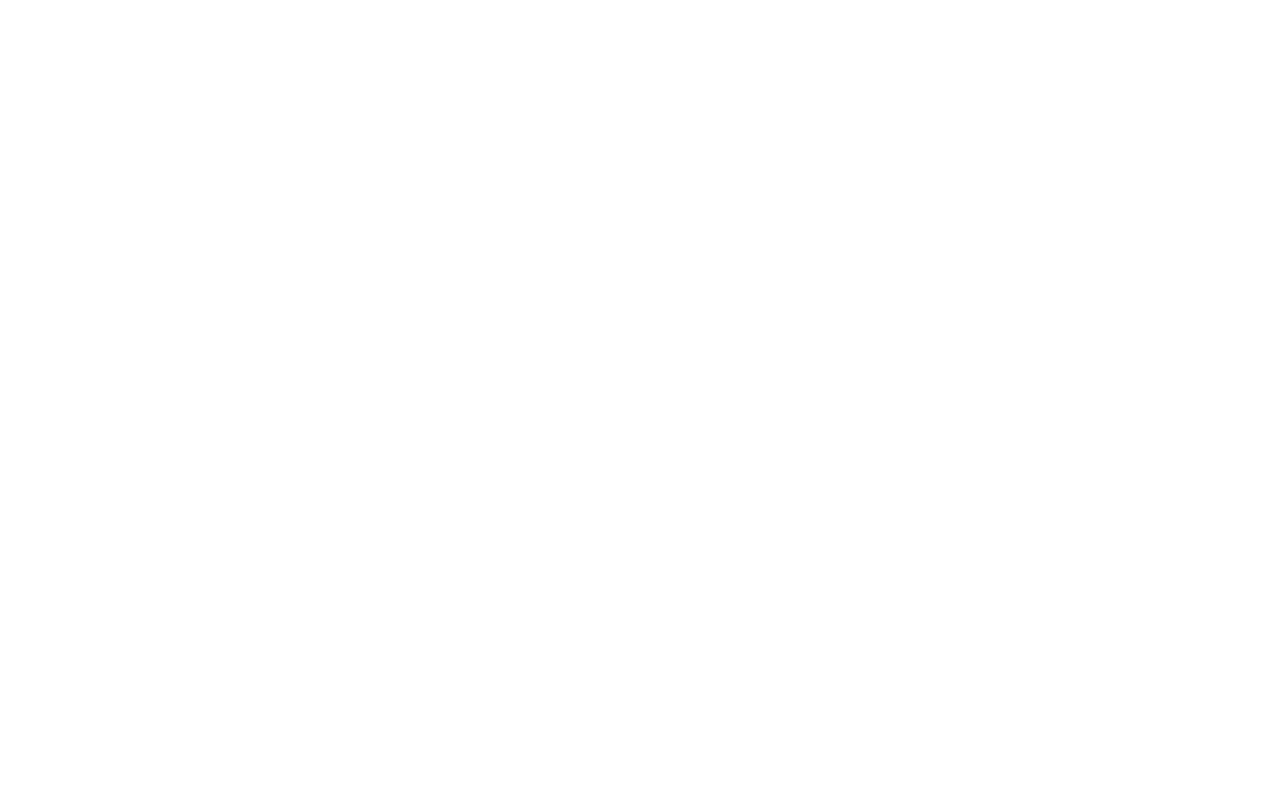
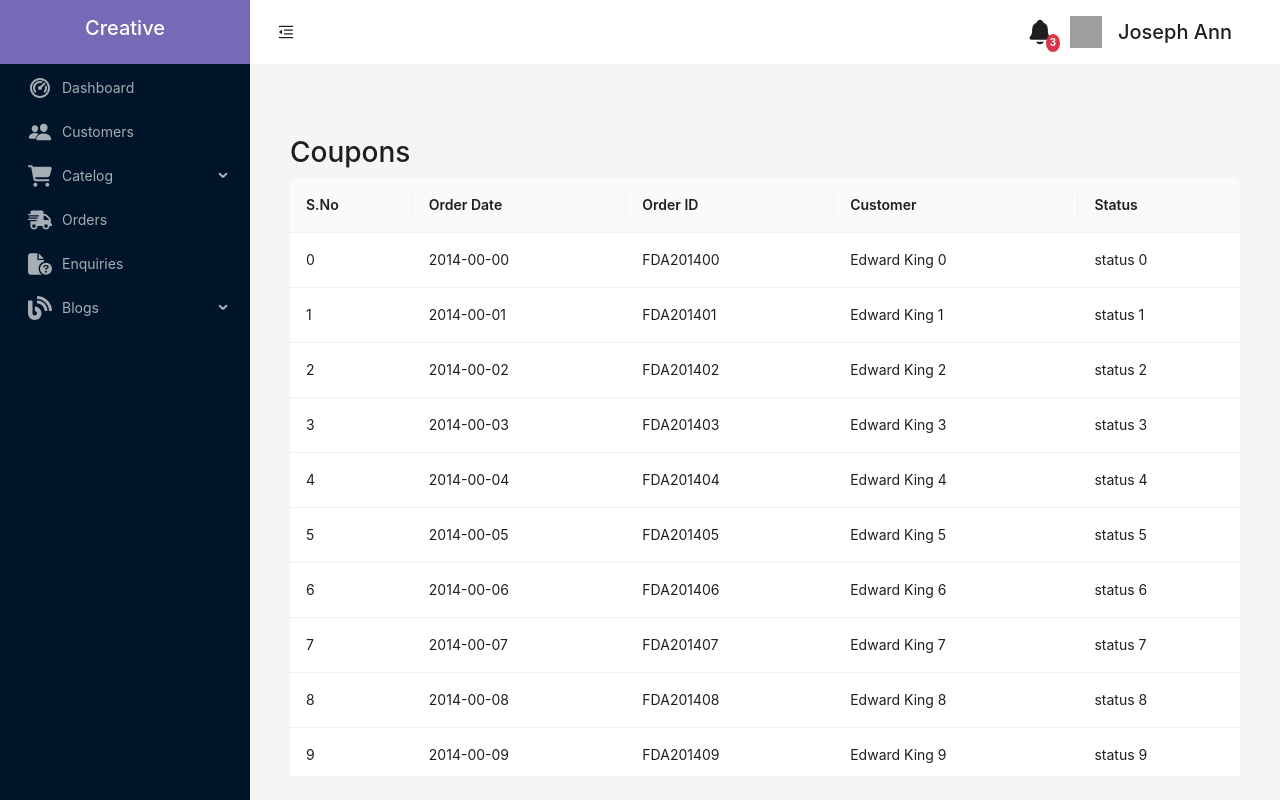
Before and after one commit to vishnuelayi/ecommerce-admin-front-end, a React (Create React App) app: page /admin/coupon-list in a window 1280 px wide. Before the commit this address had no page. Built offline with nearby package versions, Linux system fonts and the light colour scheme; grey boxes are pictures that could not be loaded.

Commit message:
added AddCoupon page and CouponList page

```diff
--- a/src/App.js
+++ b/src/App.js
@@ -19,6 +19,8 @@
 import AddBlogCat from "./pages/AddBlogCat";
 import AddColor from "./pages/Color";
 import AddBrand from "./pages/AddBrand";
+import AddCoupon from "./pages/AddCoupon";
+import CouponList from "./pages/CouponList";
 
 function App() {
   return (
@@ -43,6 +45,8 @@
           <Route path="add-brand" element={<AddBrand />} />
           <Route path="brand-list" element={<BrandList />} />
           <Route path="product-list" element={<ProductList />} />
+          <Route path="add-coupon" element={<AddCoupon />} />
+          <Route path="coupon-list" element={<CouponList />} />
         </Route>
       </Routes>
     </Router>
--- a/src/components/MainLayout.jsx
+++ b/src/components/MainLayout.jsx
@@ -18,6 +18,8 @@
 import { GrBlog as BlogCategoryIcon } from "react-icons/gr";
 import { MdOutlineNoteAdd as AddBlogCategory } from "react-icons/md";
 import { IoNotifications as NotificationIcon } from "react-icons/io5";
+import { RiCoupon2Fill as CouponIcon } from "react-icons/ri";
+import { RiAddCircleFill as AddIcon } from "react-icons/ri";
 import {
   MenuFoldOutlined,
   MenuUnfoldOutlined,
@@ -107,6 +109,16 @@
                   icon: <ColorListIcon className="fs-4" />,
                   label: "Color List",
                 },
+                {
+                  key: "add-coupon",
+                  icon: <AddIcon className="fs-4" />,
+                  label: "Add Coupon",
+                },
+                {
+                  key: "coupon-list",
+                  icon: <CouponIcon className="fs-4" />,
+                  label: "Coupon List",
+                }
               ],
             },
             {
--- /dev/null
+++ b/src/pages/AddCoupon.jsx
@@ -0,0 +1,35 @@
+import React from "react";
+import CostumInput from "../components/CostumInput";
+
+function AddCoupon() {
+  return (
+    <div>
+      <h3 className="mt-4">Add Coupon</h3>
+      <div className="mt-4">
+        <CostumInput
+          label="Coupon ID"
+          i_id="couponId"
+          i_class="form-control"
+          type="text"
+        />
+
+        <CostumInput
+          label="Discount in %"
+          i_id="couponDiscount"
+          i_class="form-control"
+          type="text"
+        />
+
+        <CostumInput
+          label="Expiration Date"
+          i_id="couponExpiryDate"
+          i_class="form-control"
+          type="date"
+        />
+      </div>
+      <button className="btn btn-primary mt-3">Add Coupon</button>
+    </div>
+  );
+}
+
+export default AddCoupon;
--- /dev/null
+++ b/src/pages/CouponList.jsx
@@ -0,0 +1,50 @@
+import React from "react";
+import { Table } from "antd";
+
+const columns = [
+  {
+    title: "S.No",
+    dataIndex: "id",
+  },
+  {
+    title: "Order Date",
+    dataIndex: "orderDate",
+  },
+  {
+    title: "Order ID",
+    dataIndex: "orderId",
+  },
+  {
+    title: "Customer",
+    dataIndex: "customer",
+  },
+  {
+    title: "Status",
+    dataIndex: "status",
+  },
+];
+
+const data1 = [];
+for (let i = 0; i < 46; i++) {
+  data1.push({
+    key: i,
+    id: i,
+    customer: `Edward King ${i}`,
+    orderDate: `2014-0${Math.floor(i / 10)}-0${i % 10}`,
+    orderId: `FDA20140${i}`,
+    status: `status ${i}`,
+  });
+}
+
+function CouponList() {
+  return (
+    <div className="mt-4">
+      <h3 className="mt-4">Coupons</h3>
+      <div>
+        <Table columns={columns} dataSource={data1} />
+      </div>
+    </div>
+  );
+}
+
+export default CouponList;
```
